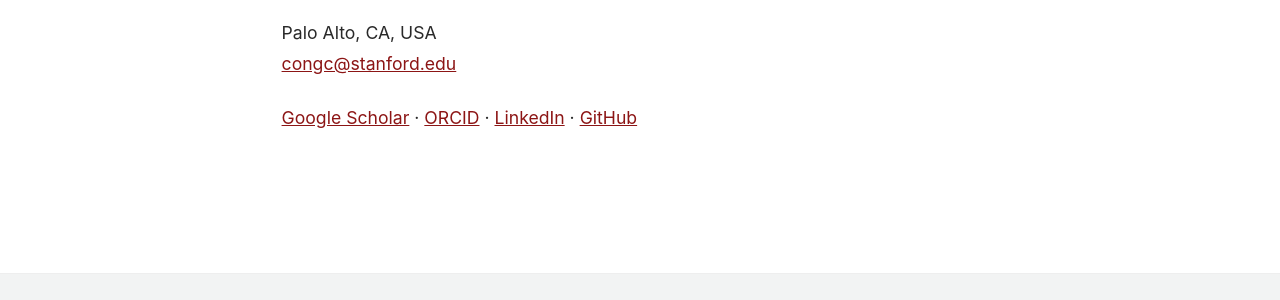
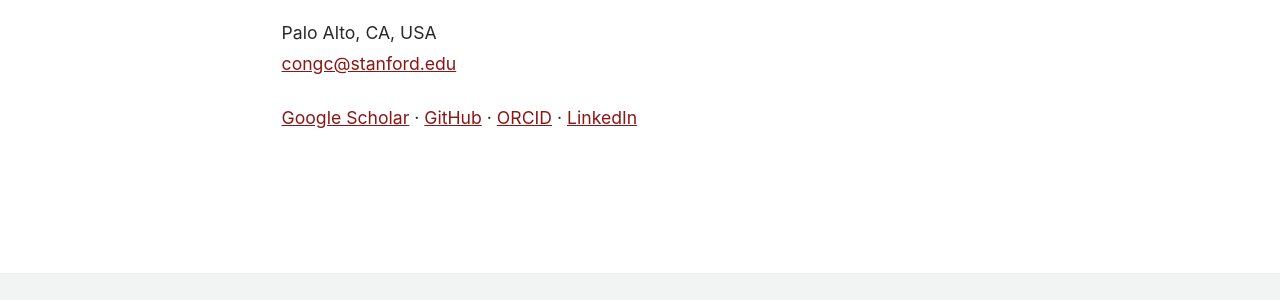
Before and after one commit to congca0/congca0.github.io, a Jekyll site: the page built from _pages/about.md, in a window 1280 px wide and 900 px high, scrolled down 703 px. Shown: the part 505-805 px from the top of the window. Built offline with Jekyll 4.4.1, drawn with Linux system fonts in a browser that asks for light colours; a style sheet for code colours, icons or effects is not loaded.

```diff
--- a/_pages/about.md
+++ b/_pages/about.md
@@ -50,6 +50,6 @@ Palo Alto, CA, USA
 [congc@stanford.edu](mailto:congc@stanford.edu)
 
 [Google Scholar](https://scholar.google.com/citations?user=KoFMlFQAAAAJ&hl=en) ·
+[GitHub](https://github.com/congca0) ·
 [ORCID](https://orcid.org/0000-0001-8289-1705) ·
-[LinkedIn](https://www.linkedin.com/in/cong-cao-70068839/) ·
-[GitHub](https://github.com/congca0)
+[LinkedIn](https://www.linkedin.com/in/cong-cao-70068839/)
```
